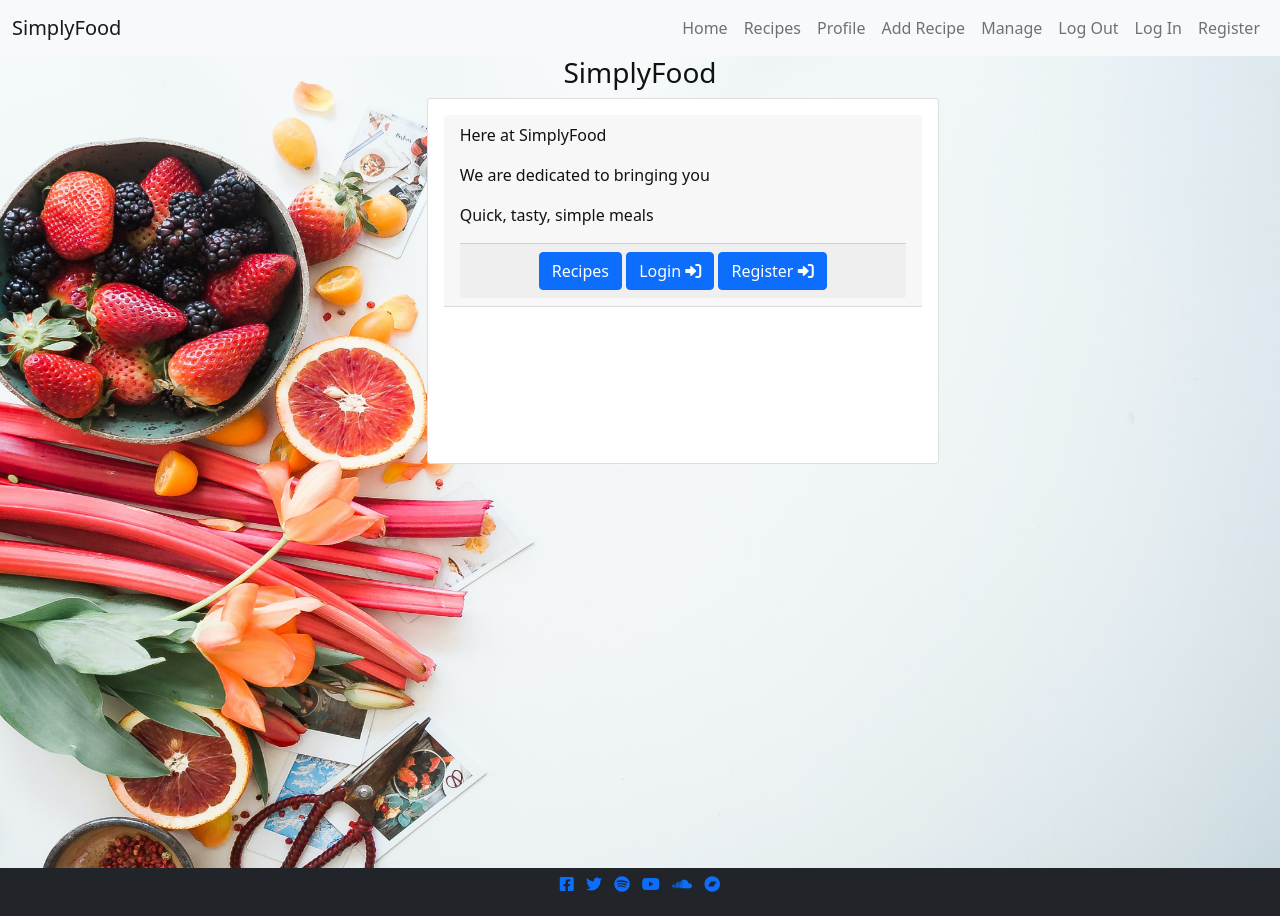
After one commit to PaulBowden673/Projects-MP-MP3, a Flask app: page /index in a window 1280 px wide. The commit adds this page. Run offline with Flask 2, Linux system fonts and the light colour scheme; some libraries are stand-ins or nearby versions.

Commit message:
added index.html

```diff
--- a/app.py
+++ b/app.py
@@ -30,6 +30,10 @@ def register():
     return render_template("register.html")
 
 
+@app.route("/index", methods=["GET", "POST"])
+def index():
+    return render_template("index.html")
+
 if __name__ == "__main__":
     app.run(host=os.environ.get("IP"),
             port=int(os.environ.get("PORT")),
--- a/static/css/style.css
+++ b/static/css/style.css
@@ -27,35 +27,45 @@ header {
     z-index: -10;
 
 }
+.info-view {
+    position: relative;
+}
 
+.info-card {
+    width: 40vw;
+    height: 40vh;
+
+}
 .recipe-view {
     position: relative;
 }
 
 .recipe-card {
-    width:70vw;
+    width: 80vw;
     height: 70vh;
 
 }
 
-
-
 .recipe-card-body {
-    width: 70w;
+    width: 80vw;
     height: 68vh;
-    overflow: scroll;
+    overflow: auto;
     font-size: 14px;
 }
 
 .recipe-card-img {
-    height: 7rem;
-    width: 7rem;
+    height: 5rem;
+    width: 5rem;
 }
 
 .recipe-card-header {
     font-size: 1rem;
 }
 
+.recipe-card-footer {
+    padding-left: 0;
+    padding-right: 0;
+}
 .register-card {
     width: 70w;
     height: 68vh;
@@ -70,10 +80,25 @@ header {
     text-align: center;
 }
 
-@media screen and (max-width: 320px) {
+@media screen and (max-width: 450px) {
     .card {
         width: 100vw;
         height: 100vh;
-        overflow: scroll;
+    }
 
-    }
+.recipe-card-body {
+    width: 100vw;
+    height: 100vh;
+    overflow: auto;
+    font-size: 14px;
+}
+
+.recipe-card-img {
+    height: 60vw;
+    width: 80vw;
+}
+
+.recipe-card-header {
+    text-align: center;
+}
+}
--- a/templates/base.html
+++ b/templates/base.html
@@ -27,7 +27,10 @@
               <div class="collapse navbar-collapse" id="navbarSupportedContent">
                 <ul class="navbar-nav me-auto mb-2 mb-lg-0">
                   <li class="nav-item">
-                    <a class="nav-link active" aria-current="page" href="#">Home</a>
+                    <a class="nav-link" aria-current="page" href="{{ url_for('index') }}">Home</a>
+                  </li>
+                  <li class="nav-item">
+                    <a class="nav-link" aria-current="page" href="{{ url_for('recipes') }}">Recipes</a>
                   </li>
                   <li class="nav-item">
                     <a class="nav-link" href="#">Profile</a>
--- /dev/null
+++ b/templates/index.html
@@ -0,0 +1,35 @@
+{% extends "base.html" %}
+{% block content %}
+<section class="info-view">
+    <h3 class="text-center">SimplyFood</h3>
+    <div class="container-fluid">
+        <div class="row">
+            <div class="col p-0 offset-md-4">
+                <div class="info-card card">
+                    <div class="info-card-body card-body">
+                        <div class="info-card-header card-header">
+                                    <p>Here at SimplyFood</p>
+                                    <p>We are dedicated to bringing you</p>
+                                    <p>Quick, tasty, simple meals</p>
+                        <div class="info-card-footer card-footer text-center">
+                        <button type="submit" class="btn btn-primary">Recipes</button>
+                        <button type="submit" class="btn btn-primary">
+                            Login <i class="fas fa-sign-in-alt"></i>
+                        </button>
+                        <button type="submit" class="btn btn-primary">
+                            Register <i class="fas fa-sign-in-alt"></i>
+                        </button>
+
+
+                        </div>
+
+
+                    </div>
+                </div>
+            </div>
+        </div>
+    </div>
+</section>
+
+
+{% endblock %}
```
Also changed, not shown: templates/recipe.html (+15 -6 lines).
